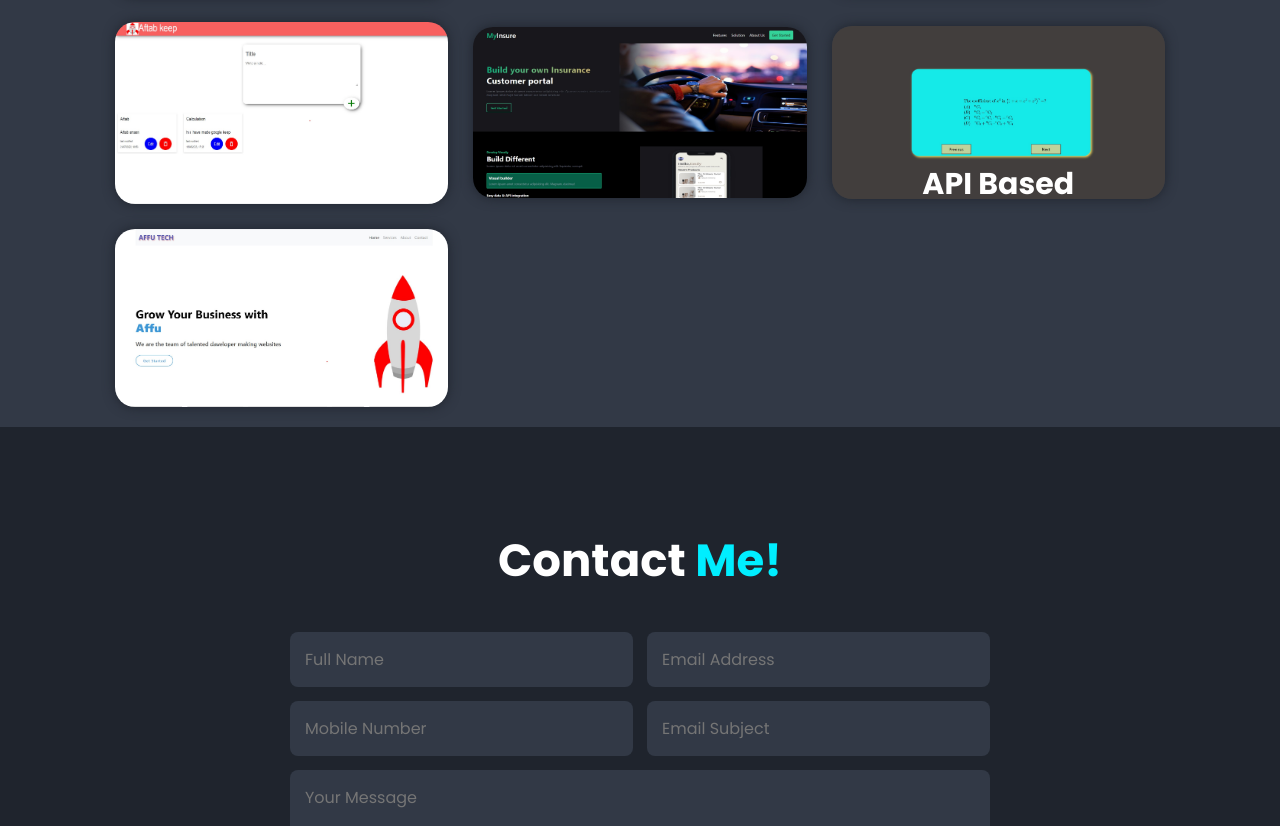
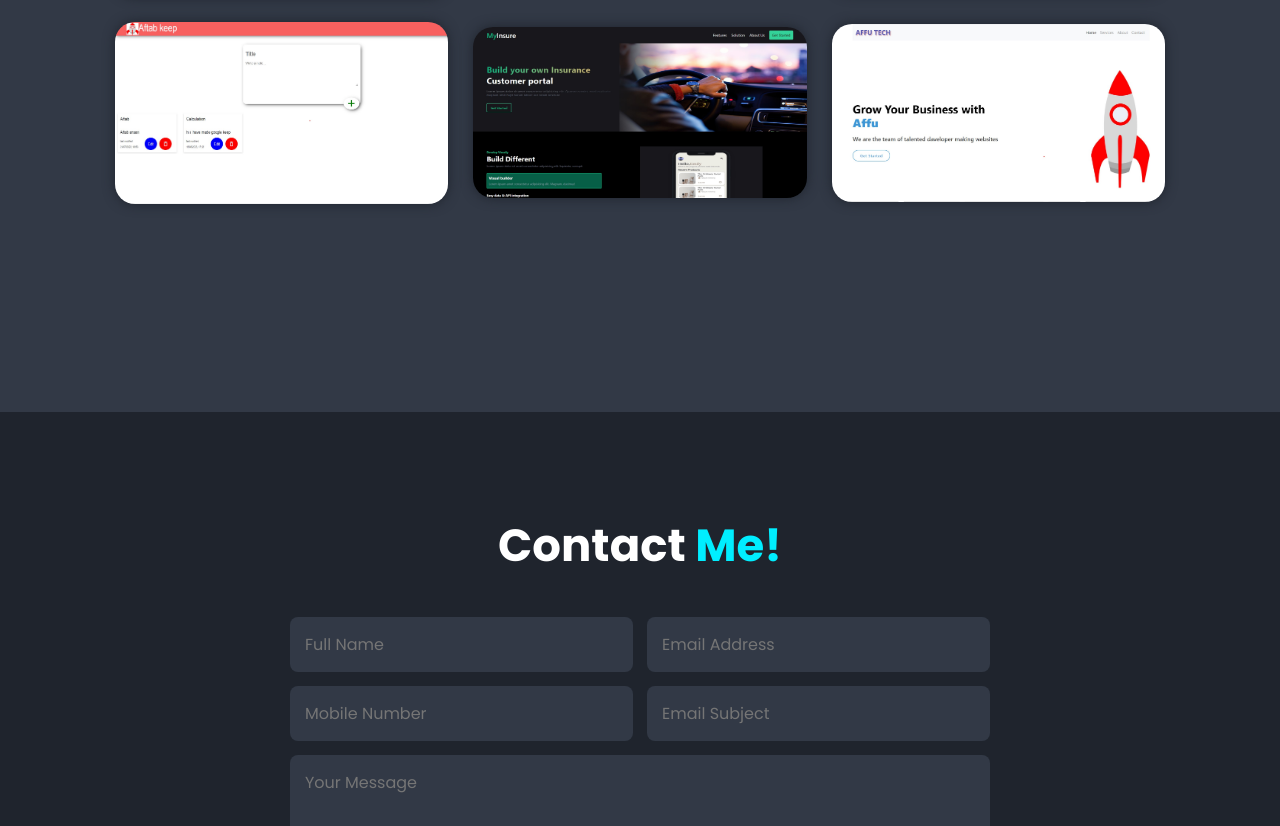
Before and after one commit to Aftabansari1/portfolio.github.io, a plain HTML site: page index.html in a window 1280 px wide. Shown: the part 3588-4414 px from the top of the page. Drawn offline with nearby package versions, Linux system fonts and the light colour scheme.

Commit message:
Update index.html
again commit

```diff
--- a/index.html
+++ b/index.html
@@ -197,14 +197,14 @@
                     <a href="https://github.com/Aftabansari1/tailwindcss.github.io"><i class="bx bx-link-external"></i></a>
                 </div>
             </div>
-            <div class="portfolio-box">
+<!--             <div class="portfolio-box">
                 <img src="images/portfolio5.jpg" alt="">
                 <div class="portfolio-layer">
                     <h4>API Based Project</h4>
                     <p>This projects helps to fetch the mathematics questions from API and we can move next question and previous question also</p>
                     <a href="https://github.com/Aftabansari1/nioclasTask_Aftab"><i class="bx bx-link-external"></i></a>
                 </div>
-            </div>
+            </div> -->
             <div class="portfolio-box">
                 <img src="images/portfolio6.jpg" alt="">
                 <div class="portfolio-layer">
```
